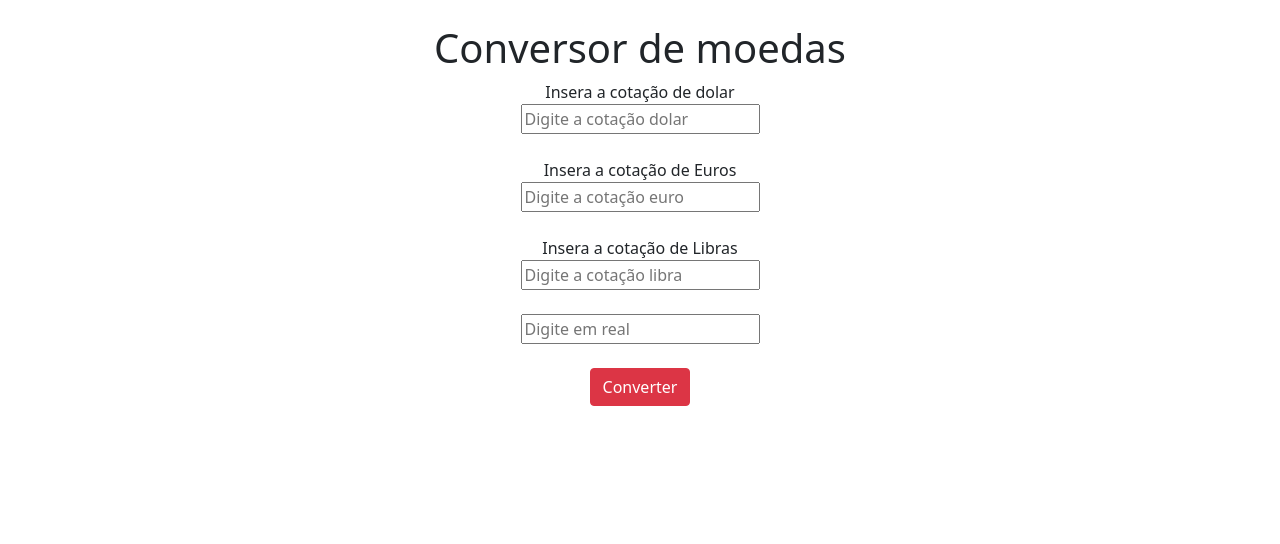
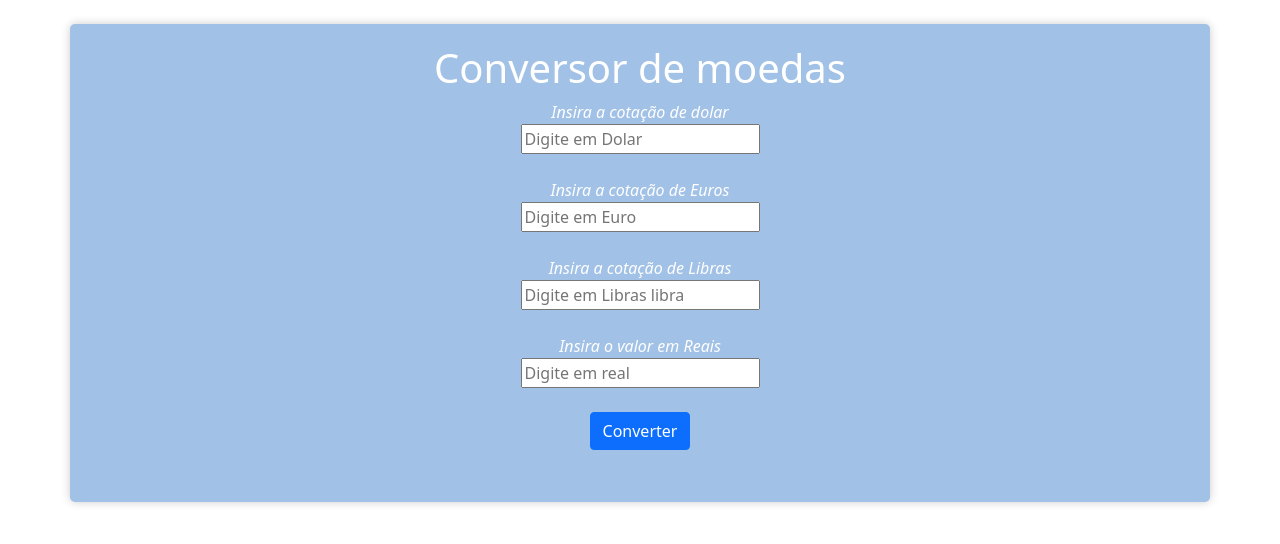
Before and after one commit to ViniciusApBrito/Avali-o, a plain HTML site: page Avali-o/index.html in a window 1280 px wide. Drawn offline with nearby package versions, Linux system fonts and the light colour scheme; files that its build step writes are made by us from their sources.

Commit message:
Final commit

```diff
--- a/Avali-o/index.html
+++ b/Avali-o/index.html
@@ -6,7 +6,7 @@
   <meta http-equiv="X-UA-Compatible" content="IE=edge">
   <meta name="viewport" content="width=device-width, initial-scale=1.0">
   <script src="script.js"></script>
-  <link rel="stylesheet" href="css/style.css">
+  <link rel="stylesheet" href="style.css">
   <link href="https://cdn.jsdelivr.net/npm/bootstrap@5.0.2/dist/css/bootstrap.min.css" rel="stylesheet"
     integrity="sha384-EVSTQN3/azprG1Anm3QDgpJLIm9Nao0Yz1ztcQTwFspd3yD65VohhpuuCOmLASjC" crossorigin="anonymous">
   <title>Conversor de Moedas</title>
@@ -20,18 +20,19 @@
           <h1 class="titulo">
             Conversor de moedas
           </h1>
-          <label> Insera a cotação de dolar</label><br>
-          <input type="number" id="dolar" size="2" placeholder="Digite a cotação dolar" /><br>
+          <label class="textos"> Insira a cotação de dolar</label><br>
+          <input type="number" id="dolar" size="2" placeholder="Digite em Dolar" /><br>
           <br>
-          <label> Insera a cotação de Euros</label><br>
-          <input type="number" id="euro" size="2" placeholder="Digite a cotação euro" /><br>
+          <label class="textos"> Insira a cotação de Euros</label><br>
+          <input type="number" id="euro" size="2" placeholder="Digite em Euro" /><br>
           <br>
-          <label> Insera a cotação de Libras</label><br>
-          <input type="number" id="libra" size="2" placeholder="Digite a cotação libra" /><br>
+          <label class="textos"> Insira a cotação de Libras</label><br>
+          <input type="number" id="libra" size="2" placeholder="Digite em Libras libra" /><br>
           <br>
+          <label class="textos"> Insira o valor em Reais</label><br>
           <input type="number" id="valor" placeholder="Digite em real" size="2" /><br>
           <br>
-          <button type="submit" class="btn btn-danger" onclick="Converter()">Converter</button><br>
+          <button type="submit" class="btn btn-primary" onclick="Converter()">Converter</button><br>
           <br>
 
           <div>
@@ -42,12 +43,13 @@
             <h3 id="Dolares"></h3>
           </div>
 
-          <script src="https://cdn.jsdelivr.net/npm/bootstrap@5.0.2/dist/js/bootstrap.bundle.min.js"
-            integrity="sha384-MrcW6ZMFYlzcLA8Nl+NtUVF0sA7MsXsP1UyJoMp4YLEuNSfAP+JcXn/tWtIaxVXM"
-            crossorigin="anonymous"></script>
+
         </div>
       </div>
     </div>
+    <script src="https://cdn.jsdelivr.net/npm/bootstrap@5.0.2/dist/js/bootstrap.bundle.min.js"
+      integrity="sha384-MrcW6ZMFYlzcLA8Nl+NtUVF0sA7MsXsP1UyJoMp4YLEuNSfAP+JcXn/tWtIaxVXM"
+      crossorigin="anonymous"></script>
 </body>
 
 </html>
--- a/Avali-o/style.css
+++ b/Avali-o/style.css
@@ -1,3 +1,21 @@
-#titulo{
-    font-family: 'Franklin Gothic Medium', 'Arial Narrow', Arial, sans-serif;
+body {
+    background-color: rgb(253, 249, 249);
+  }
+
+  .container {
+    max-width: 500px;
+    margin: 0 auto;
+    padding: 20px;
+    border-radius: 5px;
+    box-shadow: 0px 0px 10px rgba(3, 3, 3, 0.2);
+    background-color: rgb(161, 193, 230);
+  }
+
+.titulo{
+    color: white;
 }
+
+.textos{
+    color: white;
+    font-style: italic;
+}
```
